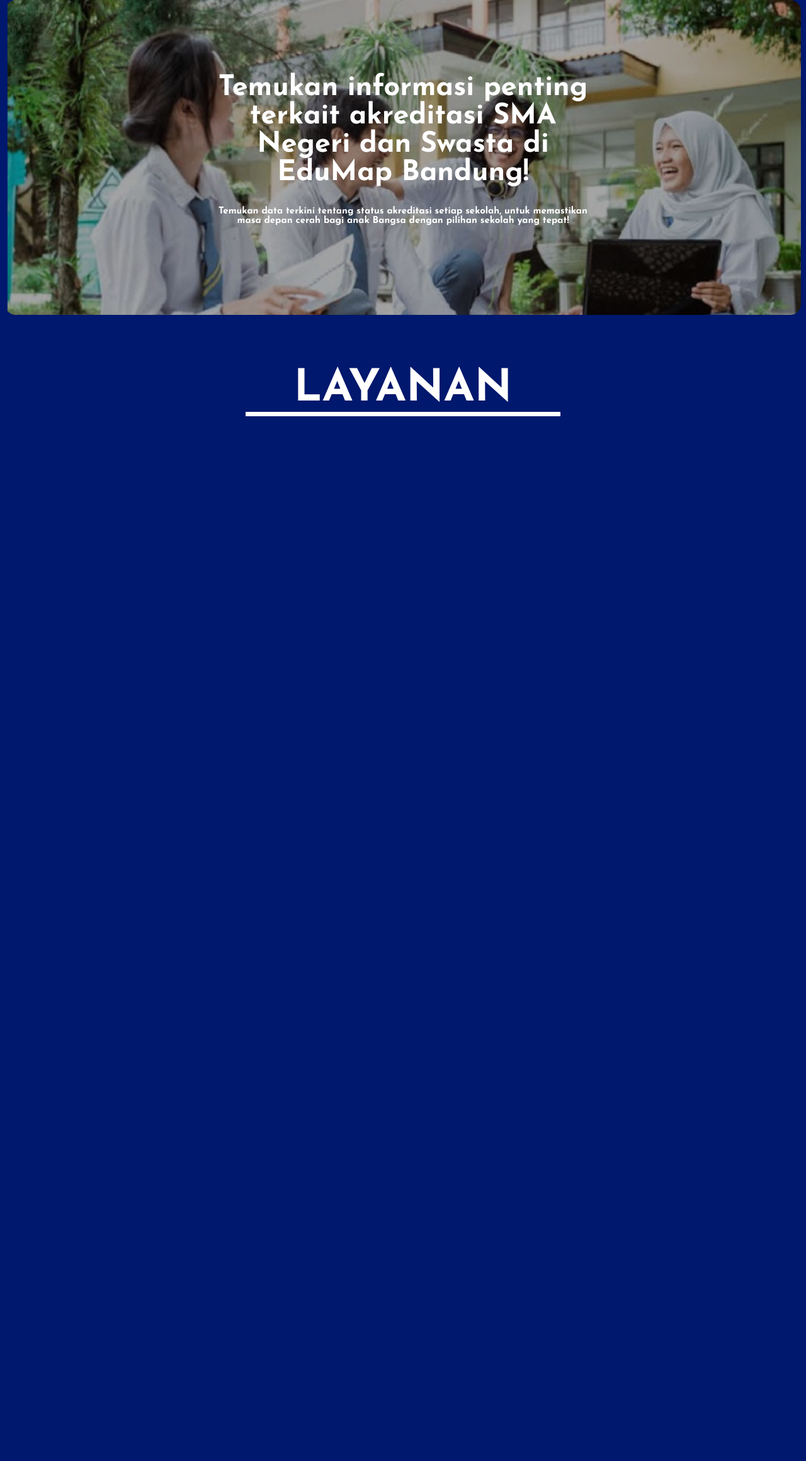
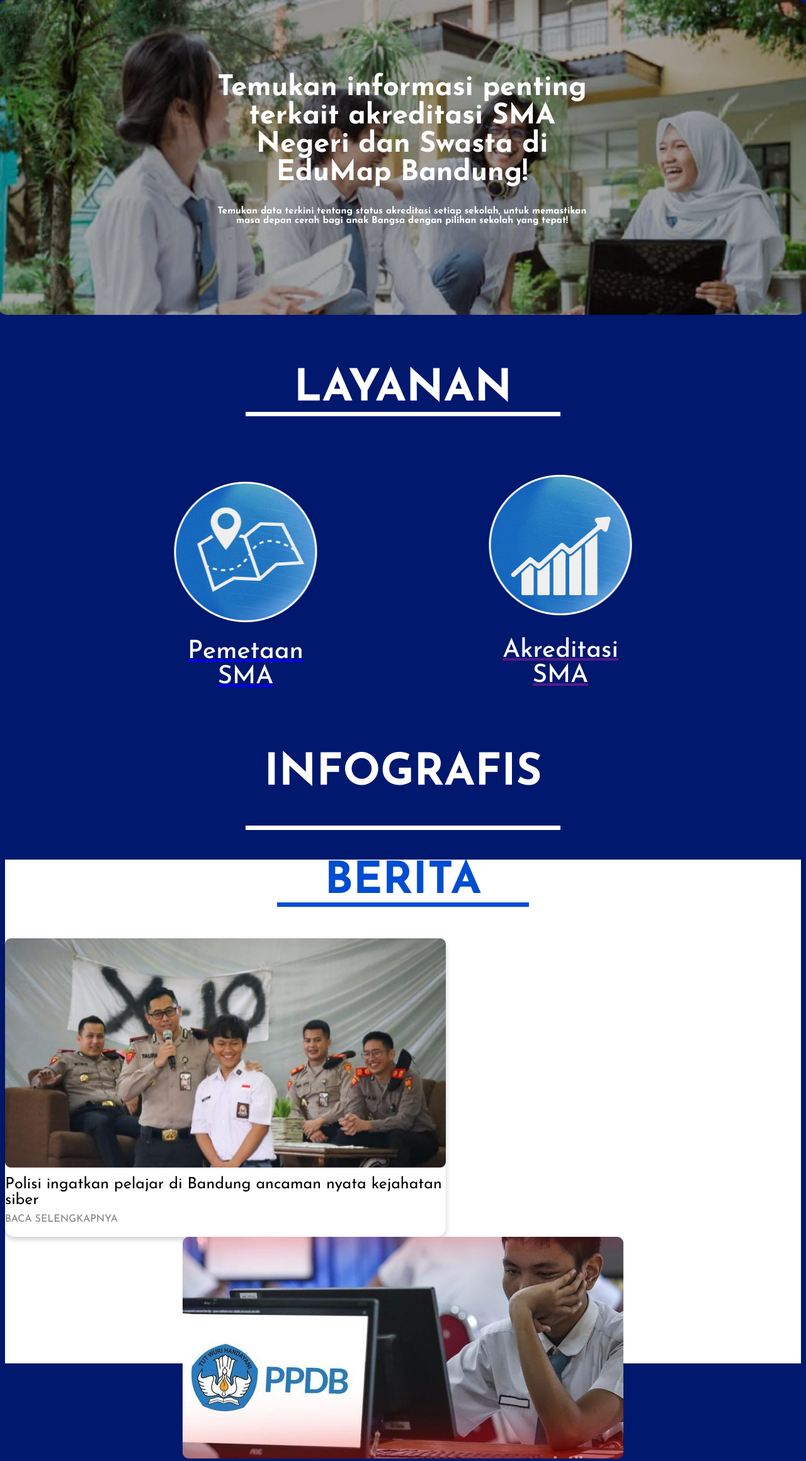
Before and after one commit to raflyzainn/webgis-2-data-sma-, a Flask app: page / in a window 1280 px wide; the page is wider, and only the part inside the window is pictured. Shown: the part 100-2420 px from the top of that part at 63% size. Before the commit the page ends 761 px from the top of that part, so only its background shows below. Run offline with Flask 3, Linux system fonts and the light colour scheme.

Commit message:
3rd commit

```diff
--- a/Templates/utama.html
+++ b/Templates/utama.html
@@ -55,9 +55,9 @@
         .card1 {
             position: relative;
             text-align: center;
-            margin-left: 0;
-            margin-right: 0;
-            margin-top: 100px; /* Push content down so it's not hidden under the header */
+            margin-top: 100px;
+            margin-left: -13px;
+            margin-right: -10px;
         }
 
         .bg1 {
@@ -113,28 +113,139 @@
         }
 
         .pemetaan-sma {
-            position: relative; /* Parent element should be relative */
+            position: relative;
             width: 15%;
-            margin: 0 auto; /* Center the container if needed */
+            margin: 0 auto;
         }
 
         .logo1 {
-            position: absolute; /* Absolute positioning */
-            top: 0; /* Adjust this value to move up or down */
-            left: 50%; /* Center horizontally */
-            transform: translate(-50%, 0); /* Center alignment */
+            margin-top: 100px;
+            margin-left: -250px;
+            position: absolute;
+            top: 0;
+            left: 50%;
+            transform: translate(-50%, 0);
         }
 
         .logo2 {
-            position: absolute; /* Absolute positioning */
-            top: 30%; /* Adjust this value to move up or down */
-            left: 50%; /* Center horizontally */
-            transform: translate(-50%, 0); /* Center alignment */
+            margin-top: 100px;
+            margin-left: -250px;
+            position: absolute;
+            top: 30%;
+            left: 50%;
+            transform: translate(-50%, 0);
+        }
+
+        .logo3 {
+            margin-top: 200px;
+            margin-left: 250px;
+            position: absolute;
+            top: 0;
+            left: 50%;
+            transform: translate(-50%, 0);
+        }
+
+        .logo4 {
+            margin-top: 200px;
+            margin-left: 250px;
+            position: absolute;
+            top: 30%;
+            left: 50%;
+            transform: translate(-50%, 0);
+        }
+
+        .text-card2 {
+            font-weight: 450;
+            font-size: 40px;
+            margin-right: 500px;
+            margin-top: 350px;
+            color: #ffff;
+            text-align: center;
+            text-decoration: none;
+        }
+
+        .text-card3 {
+            font-weight: 450;
+            font-size: 40px;
+            margin-right: -500px;
+            margin-top: -115px;
+            color: #ffff;
+            text-align: center;
+            text-decoration: none;
         }
 
         .garis1 {
             margin-top: 100px;
         }
+
+        .card3 h1 {
+            margin-top: 100px;
+            font-size: 70px;
+            text-align: center;
+            color: #ffff;
+        }
+
+        .garis2 {
+            display: block;
+            margin: 20px auto 0;
+            max-width: 100%;
+        }
+
+        .card4 {
+            width: 100vw; /* Full width of the viewport */
+            height: 800px;
+            width: 100%;
+            background-color: #ffff;
+            text-align: center;
+        }
+
+        .txt-card4{
+            text-align: center;
+            color: #004DD1;
+            font-size: 70px;
+        }
+
+        .garis-card4 {
+            display: block;
+            margin: -50px auto 0;
+            max-width: 100%;
+        }
+
+        .berita1 {
+            width: 700px; /* Set the desired width of the card */
+            height: auto; /* Adjust height based on content, or set a fixed height if needed */
+            margin-right: 600px;
+            margin-top: 50px;
+            display: inline-block;
+            box-shadow: 0 4px 8px 0 rgba(0, 0, 0, 0.2);
+            transition: 0.3s;
+            border-radius: 15px;
+            text-align: center;
+        }
+
+        .berita1:hover {
+            box-shadow: 0 8px 16px 0 rgba(0, 0, 0, 0.2);
+        }
+
+        .berita1 img {
+            width: 100%; /* Ensures the image fills the width of the card */
+            height: auto; /* Keeps the aspect ratio of the image */
+        }
+
+        .berita1 p {
+            font-size: 25px;
+            text-align: left; /* Align paragraph text to the left */
+            margin: 10px 0; /* Add margin for spacing */
+        }
+
+        .baca-selengkapnya {
+            color: gray;
+            margin-bottom: 20px;
+            display: block;
+            text-decoration: none;
+            text-align: left;
+        }
+
 
     </style>
 </head>
@@ -158,15 +269,46 @@
     <div class="card2">
         <h1 class="txtimg3">LAYANAN</h1>
         <img src="{{ url_for('static', filename='garis.png') }}" class="garis1">
-        <!-- <div class="pemetaan-sma">
-            <img src="{{ url_for('static', filename='lingkaran putih.png') }}" class="logo1">
+        <div class="pemetaan-sma">
+            <img src="{{ url_for('static', filename='bgpoint.png') }}" class="logo1">
             <img src="{{ url_for('static', filename='sma.png') }}" class="logo2">
-        </div>      -->
+        </div>
+        <div class="akreditasi-sma">
+            <img src="{{ url_for('static', filename='bgpoint.png') }}" class="logo3">
+            <img src="{{ url_for('static', filename='akreditasi.png') }}" class="logo4">
+        </div>
     </div>
 
+    <a href="webgis">
+        <h2 class="text-card2">Pemetaan <br> SMA</h2>
+    </a>
+
+    <a href="">
+        <h2 class="text-card3">Akreditasi <br> SMA</h2>
+    </a>
+
     <div class="card3">
-
+        <h1>INFOGRAFIS</h1>
+        <img src="{{ url_for('static', filename='garis.png') }}" class="garis2">
     </div>
 
+    <div class="card4">
+        <h1 class="txt-card4">BERITA</h1>
+        <img src="{{ url_for('static', filename='garis2.png') }}" class="garis-card4">
+
+        <div class="berita1">
+            <img src="{{ url_for('static', filename='berita1.png') }}">
+            <p>Polisi ingatkan pelajar di Bandung ancaman nyata kejahatan siber</p>
+            <a href="https://www.detik.com/jabar/hukum-dan-kriminal/d-6634806/polisi-ingatkan-pelajar-di-bandung-ancaman-nyata-kejahatan-siber" class="baca-selengkapnya">BACA SELENGKAPNYA</a>
+        </div>
+
+        <div class="berita2">
+            <img src="{{ url_for('static', filename='berita2.png') }}">
+        </div>
+    </div>
+
+    <footer>
+
+    </footer>
 </body>
 </html>
```
Also changed, not shown: tempCodeRunnerFile.py (added, +13 -0 lines), Images/akreditasi.png (added), Images/berita1.png (added), Images/berita2.png (added), Images/bgpoint.png (added), Images/garis2.png (added), Images/gariscard4.png (added), Images/sma.png.
